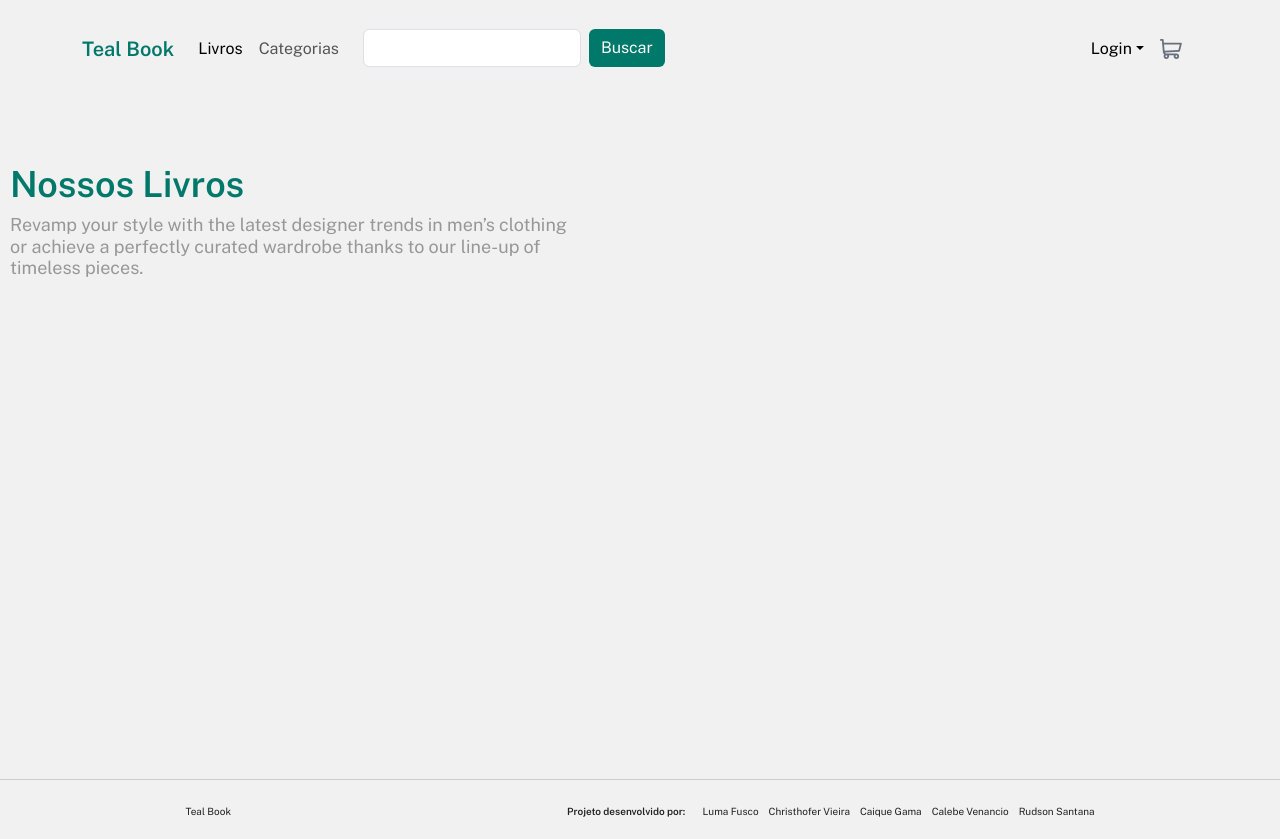
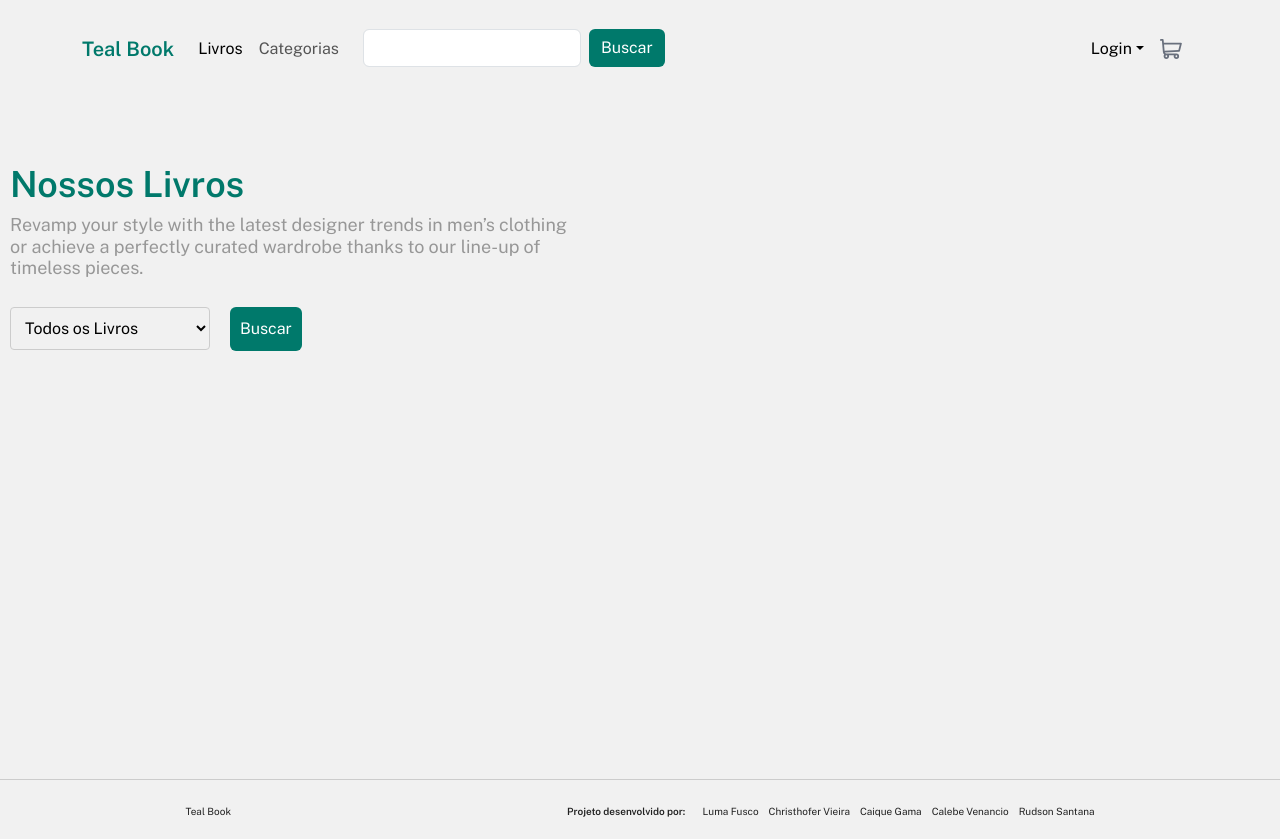
Before and after one commit to LumaFusco/desafio-final-gama-academy, a React (Create React App) app: page /livros in a window 1280 px wide. Built offline with nearby package versions, Linux system fonts and the light colour scheme.

Commit message:
search categorias

```diff
--- a/package.json
+++ b/package.json
@@ -18,6 +18,7 @@
     "react": "^18.2.0",
     "react-bootstrap": "^2.7.2",
     "react-dom": "^18.2.0",
+    "react-dropdown": "^1.11.0",
     "react-responsive-carousel": "^3.2.23",
     "react-router-dom": "^6.8.1",
     "react-scripts": "5.0.1",
--- /dev/null
+++ b/src/components/Button/button.style.ts
@@ -0,0 +1,24 @@
+import styled from "styled-components";
+
+export const Container = styled.div`
+    select{
+        /* background-color: red; */
+        border: 1px solid #ccc;
+        border-radius: 4px;
+        background-color: #f1f1f1;
+        padding: 10px;
+        margin-right: 20px;
+        margin-top: 20px;
+        cursor: pointer;
+    }
+
+    input{
+        background-color: #00796B;
+        color: #FFF;
+        padding: 10px;
+        border: none;
+        border-radius: 6px;
+    }
+
+
+`;
--- /dev/null
+++ b/src/components/Button/index.tsx
@@ -0,0 +1,23 @@
+import * as C from './button.style'
+
+
+function ButtonSelect(){
+
+    return (
+        <C.Container>
+            <form action="" method="GET">
+                <select name="categoria" className='MySelect'>
+                    <option selected className='opt'>Todos os Livros</option>
+                    <option className='opt'>Romance</option>
+                    <option className='opt'>Suspense</option>
+                    <option className='opt'>Biografia e Memórias</option>
+                    <option className='opt'>Psicologia</option>
+                </select>
+                <input type='submit' value='Buscar'/>
+            </form>
+        </C.Container>
+    )
+
+};
+
+export default ButtonSelect;
--- a/src/pages/Livros/index.tsx
+++ b/src/pages/Livros/index.tsx
@@ -1,7 +1,7 @@
 import Header from '../../components/Header'
 import Footer from '../../components/footer/Footer'
 import * as C from './index.style'
-
+import Button from '../../components/Button/';
 
 
 
@@ -15,7 +15,9 @@ export default function Livros() {
         <div className='context'>
           <h1>Nossos Livros</h1>
           <h4>Revamp your style with the latest designer trends in men’s clothing or achieve a perfectly curated wardrobe thanks to our line-up of timeless pieces. </h4>
+          <Button />
         </div>
+
       </C.Container>
 
       <footer>
```
Also changed, not shown: 1 other file (tests, documents, lock files or other folders).
